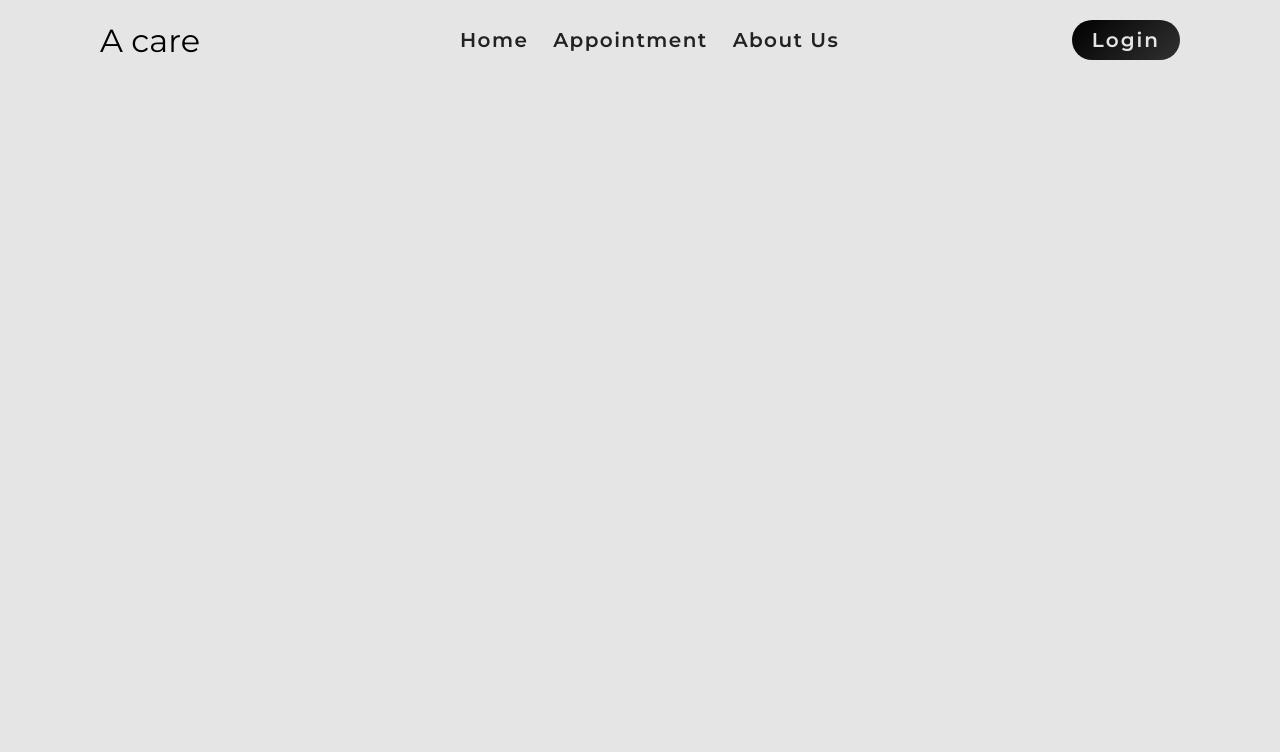
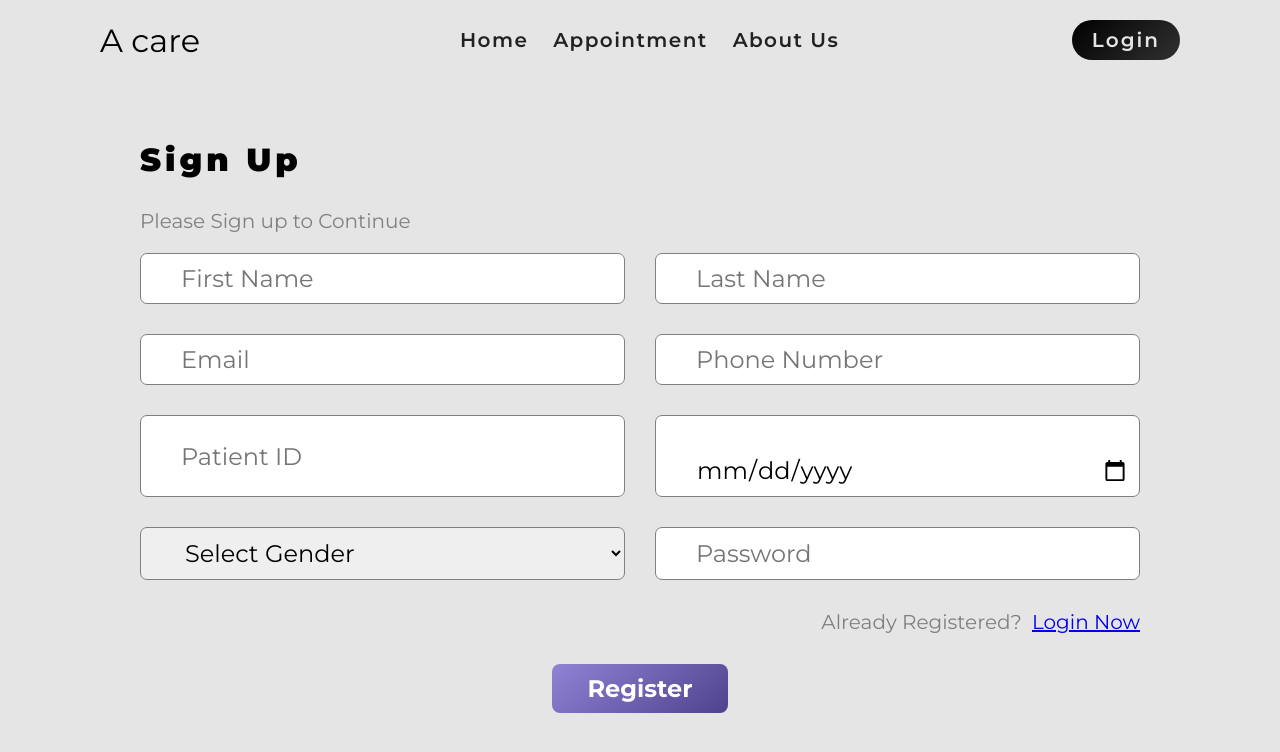
Before and after one commit to kachakaran6/HMS, a React (Vite) app in the folder frontend/: page /register in a window 1280 px wide. Shown: the top 752 px of the page. Built offline with nearby package versions, Linux system fonts and the light colour scheme; no server answers.

Commit message:
registration page added

```diff
--- a/frontend/src/pages/Register.jsx
+++ b/frontend/src/pages/Register.jsx
@@ -1,7 +1,137 @@
-import React from "react";
+import React, { useContext, useState } from "react";
+import { Context } from "../main";
+import { Link, Navigate, useNavigate } from "react-router-dom";
+import axios from "axios";
+import { toast } from "react-toastify";
 
 const Register = () => {
-  return <div></div>;
+  const { isAuthenticated } = useContext(Context);
+
+  const [firstName, setFirstName] = useState("");
+  const [lastName, setLastName] = useState("");
+  const [email, setEmail] = useState("");
+  const [phone, setPhone] = useState("");
+  const [patientId, setPatientId] = useState("");
+  const [dob, setDob] = useState("");
+  const [gender, setGender] = useState("");
+  const [password, setPassword] = useState("");
+
+  const baseURL = import.meta.env.VITE_API_BASE_URL;
+  const navigateTo = useNavigate();
+
+  const handleRegister = async (e) => {
+    e.preventDefault();
+
+    try {
+      const res = await axios.post(
+        `${baseURL}/api/v1/user/register`,
+        {
+          firstName,
+          lastName,
+          email,
+          password,
+          phone,
+          patientId,
+          dob,
+          gender,
+          role: "patient",
+        },
+        {
+          withCredentials: true,
+          headers: { "Content-Type": "application/json" },
+        },
+      );
+
+      toast.success(res.data.message || "Registered successfully");
+
+      // ✅ redirect to login (safe)
+      navigateTo("/login");
+    } catch (error) {
+      toast.error(error?.response?.data?.message || "Registration failed");
+    }
+  };
+
+  // ✅ already logged-in users should not see register page
+  if (isAuthenticated) {
+    return <Navigate to="/" />;
+  }
+
+  return (
+    <div className="container form-component register-form">
+      <h2>Sign Up</h2>
+      <p>Please Sign up to Continue</p>
+
+      <form onSubmit={handleRegister}>
+        <div>
+          <input
+            type="text"
+            placeholder="First Name"
+            value={firstName}
+            onChange={(e) => setFirstName(e.target.value)}
+          />
+          <input
+            type="text"
+            placeholder="Last Name"
+            value={lastName}
+            onChange={(e) => setLastName(e.target.value)}
+          />
+        </div>
+
+        <div>
+          <input
+            type="email"
+            placeholder="Email"
+            value={email}
+            onChange={(e) => setEmail(e.target.value)}
+          />
+          <input
+            type="tel"
+            placeholder="Phone Number"
+            value={phone}
+            onChange={(e) => setPhone(e.target.value)}
+          />
+        </div>
+
+        <div>
+          <input
+            type="text"
+            placeholder="Patient ID"
+            value={patientId}
+            onChange={(e) => setPatientId(e.target.value)}
+          />
+          <input
+            type="date"
+            value={dob}
+            onChange={(e) => setDob(e.target.value)}
+          />
+        </div>
+
+        <div>
+          <select value={gender} onChange={(e) => setGender(e.target.value)}>
+            <option value="">Select Gender</option>
+            <option value="Male">Male</option>
+            <option value="Female">Female</option>
+          </select>
+
+          <input
+            type="password"
+            placeholder="Password"
+            value={password}
+            onChange={(e) => setPassword(e.target.value)}
+          />
+        </div>
+
+        <div style={{ gap: "10px", justifyContent: "flex-end" }}>
+          <p style={{ marginBottom: 0 }}>Already Registered?</p>
+          <Link to="/login">Login Now</Link>
+        </div>
+
+        <div style={{ justifyContent: "center" }}>
+          <button type="submit">Register</button>
+        </div>
+      </form>
+    </div>
+  );
 };
 
 export default Register;
```
